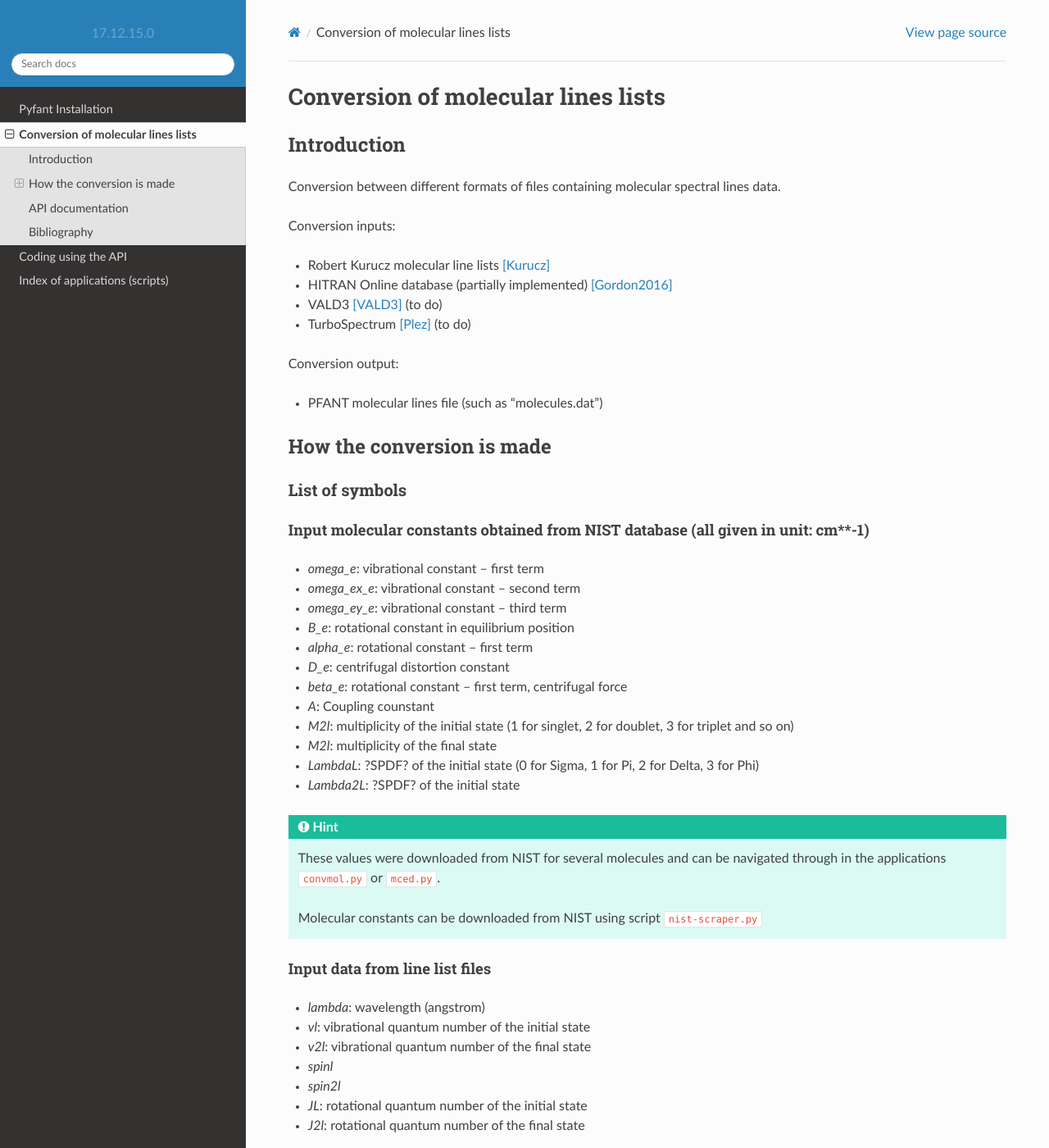
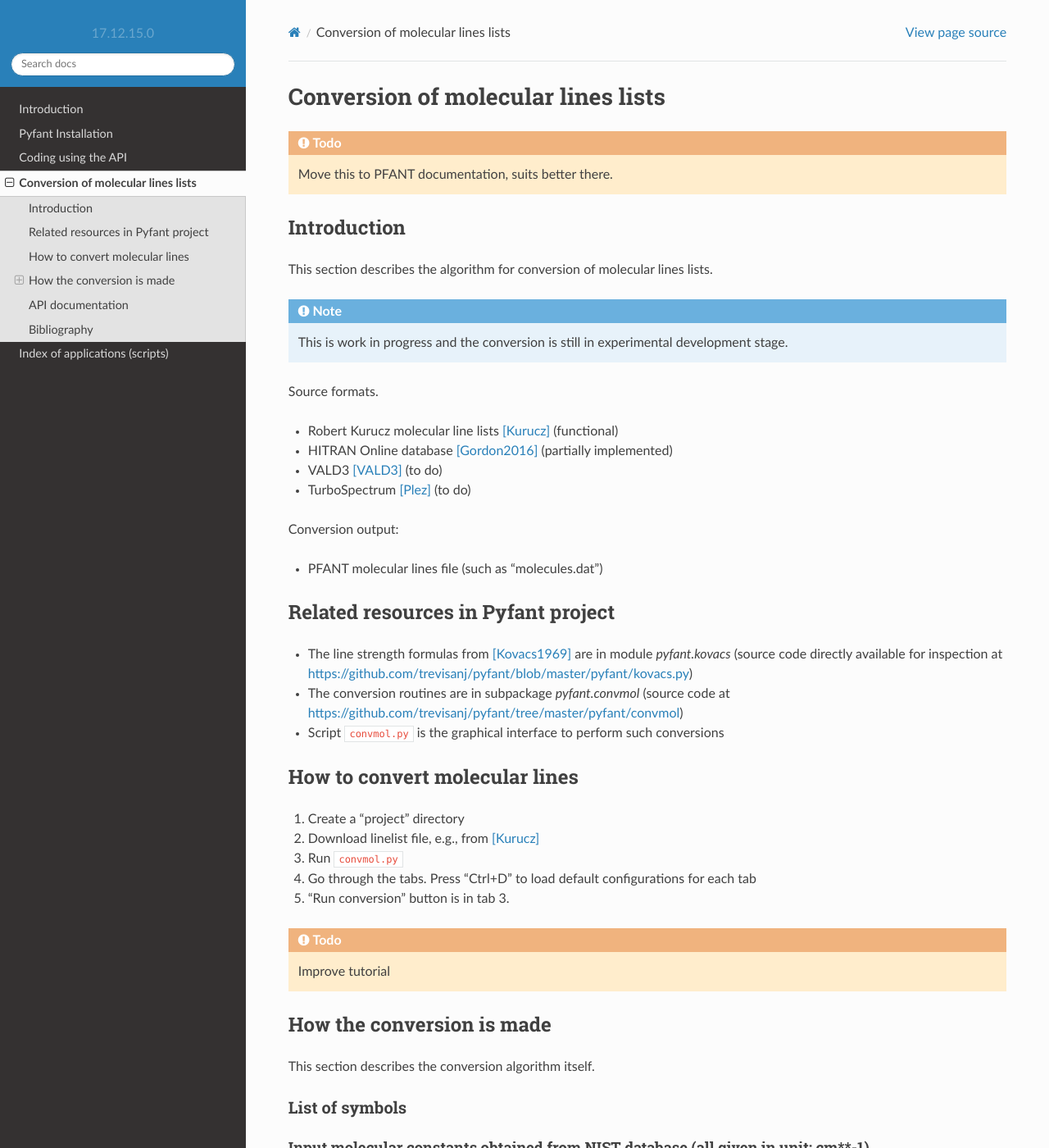
Before and after one commit to trevisanj/pyfant, a Sphinx documentation site: the page built from docs/source/convmol.rst, in a window 1280 px wide and 1400 px high. Shown: the whole window at 82% size. Built offline with Sphinx 7.4.7 and the Read the Docs theme 2.0.0, drawn with Linux system fonts in a browser that asks for light colours; pages that are not in the unit, such as notebooks, are missing from menus; some of the changed text lies outside the part shown.

Commit message:
some doc

```diff
--- a/docs/source/convmol.rst
+++ b/docs/source/convmol.rst
@@ -1,15 +1,19 @@
 Conversion of molecular lines lists
 ===================================
+
+.. todo:: Move this to PFANT documentation, suits better there.
 
 Introduction
 ------------
 
-Conversion between different formats of files containing molecular spectral lines data.
+This section describes the algorithm for conversion of molecular lines lists.
 
-Conversion inputs:
+.. note:: This is work in progress and the conversion is still in experimental development stage.
 
-- Robert Kurucz molecular line lists [Kurucz]_
-- HITRAN Online database (partially implemented) [Gordon2016]_
+Source formats.
+
+- Robert Kurucz molecular line lists [Kurucz]_ (functional)
+- HITRAN Online database [Gordon2016]_ (partially implemented)
 - VALD3 [VALD3]_ (to do)
 - TurboSpectrum [Plez]_ (to do)
 
@@ -17,9 +21,32 @@ Conversion output:
 
 - PFANT molecular lines file (such as "molecules.dat")
 
+Related resources in Pyfant project
+-----------------------------------
+
+- The line strength formulas from [Kovacs1969]_ are in module `pyfant.kovacs`
+  (source code directly available for inspection at
+  `<https://github.com/trevisanj/pyfant/blob/master/pyfant/kovacs.py>`_)
+- The conversion routines are in subpackage `pyfant.convmol` (source code at
+  `<https://github.com/trevisanj/pyfant/tree/master/pyfant/convmol>`_)
+- Script ``convmol.py`` is the graphical interface to perform such conversions
+
+
+How to convert molecular lines
+------------------------------
+
+#. Create a "project" directory
+#. Download linelist file, e.g., from [Kurucz]_
+#. Run ``convmol.py``
+#. Go through the tabs. Press "Ctrl+D" to load default configurations for each tab
+#. "Run conversion" button is in tab 3.
+
+.. todo:: Improve tutorial
 
 How the conversion is made
 --------------------------
+
+This section describes the conversion algorithm itself.
 
 List of symbols
 ~~~~~~~~~~~~~~~
@@ -37,8 +64,8 @@ Input molecular constants obtained from NIST database (all given in unit: cm**-1
 * *A*: Coupling counstant
 * *M2l*: multiplicity of the initial state (1 for singlet, 2 for doublet, 3 for triplet and so on)
 * *M2l*: multiplicity of the final state
-* *LambdaL*: ?SPDF? of the initial state (0 for Sigma, 1 for Pi, 2 for Delta, 3 for Phi)
-* *Lambda2L*: ?SPDF? of the initial state
+* *LambdaL*: Sigma/Pi/Delta/Phi of the initial state (0 for Sigma, 1 for Pi, 2 for Delta, 3 for Phi)
+* *Lambda2L*: Sigma/Pi/Delta/Phi of the initial state
 
 .. hint::
 
--- /dev/null
+++ b/docs/source/intro.rst
@@ -0,0 +1,4 @@
+Introduction
+============
+
+.. include:: intro-common.rst
```
Also changed, not shown: docs/source/index.rst (+23 -17 lines), docs/source/install.rst (+5 -3 lines), docs/source/intro-common.rst (added, +23 -0 lines).
